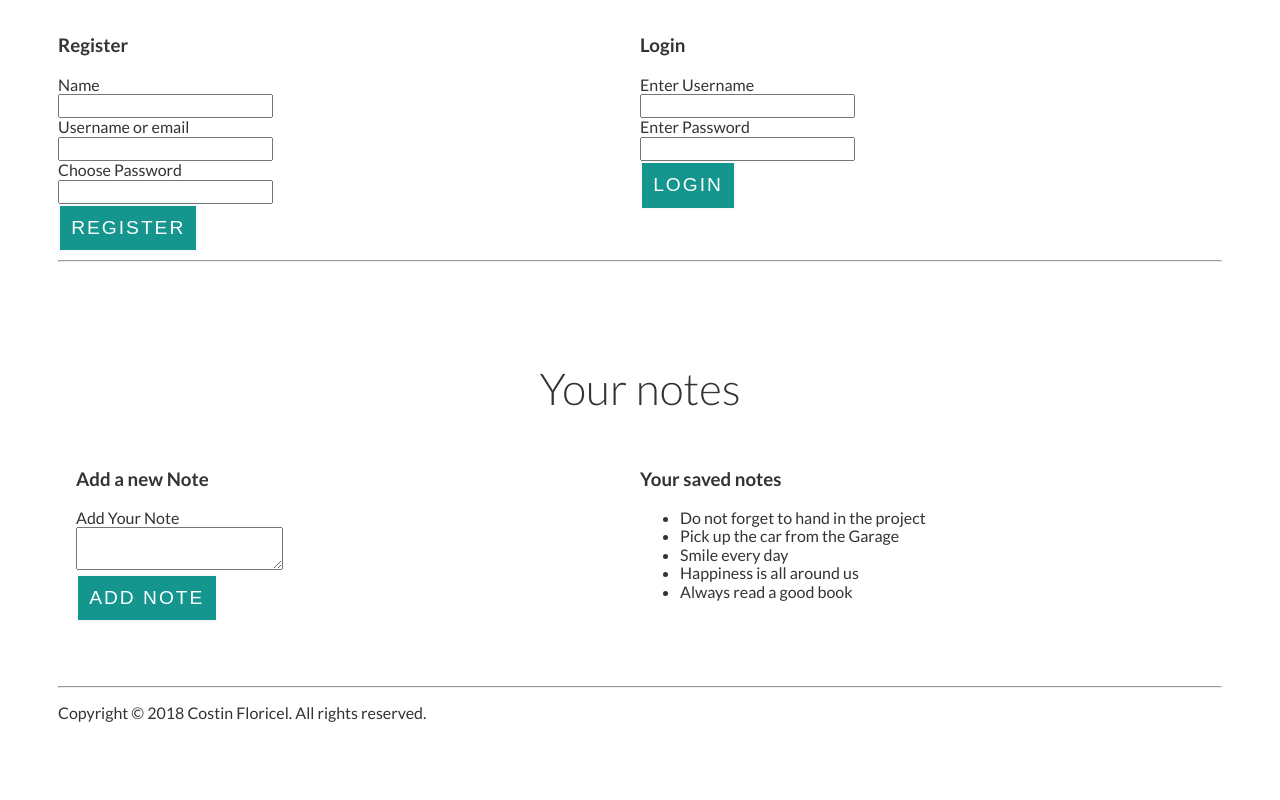
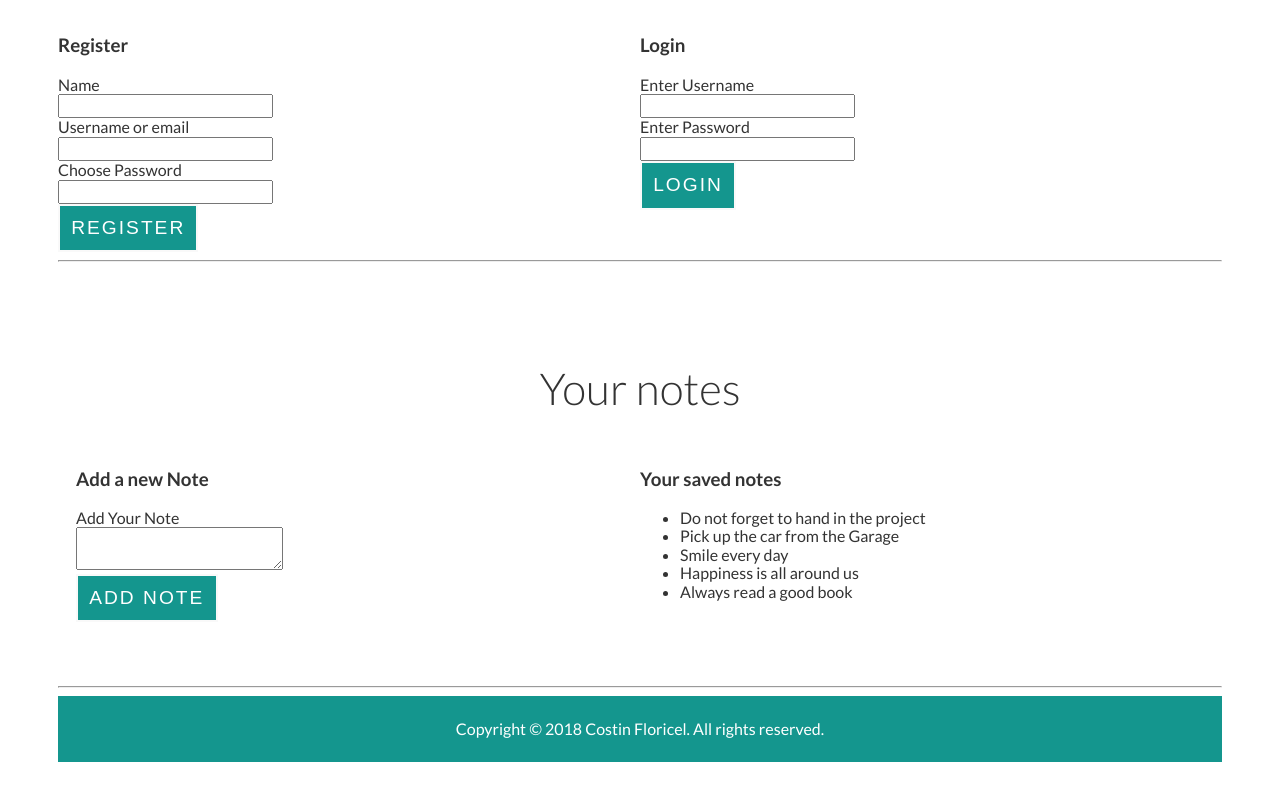
Before and after one commit to costin-floricel/notelist, a website: page app/index.html in a window 1280 px wide. Shown: the part 660-1460 px from the top of the page. Drawn offline with Linux system fonts and the light colour scheme.

Commit message:
Finished the footer section

```diff
--- a/app/index.html
+++ b/app/index.html
@@ -91,7 +91,7 @@
   </div>
   </div>
 <hr>
-  <footer>
+  <footer class="site-footer">
     <p>Copyright &copy; 2018 Costin Floricel. All rights reserved.
   </footer>
 </body>
--- a/app/styles/css/styles.css
+++ b/app/styles/css/styles.css
@@ -686,3 +686,10 @@ img {
 .section-title strong {
 		font-weight: 500;
 	}
+
+.site-footer {
+	background-color: #14968e;
+	color: #fff;
+	text-align: center;
+	padding: .5rem 0;
+}
--- /dev/null
+++ b/app/styles/modules/_site-footer.css
@@ -0,0 +1,6 @@
+.site-footer {
+	background-color: #14968e;
+	color: #fff;
+	text-align: center;
+	padding: .5rem 0;
+}
--- a/app/styles/styles.css
+++ b/app/styles/styles.css
@@ -7,3 +7,4 @@
 @import 'modules/_page-section';
 @import 'modules/_row.css';
 @import 'modules/_section-title';
+@import 'modules/_site-footer';
```
